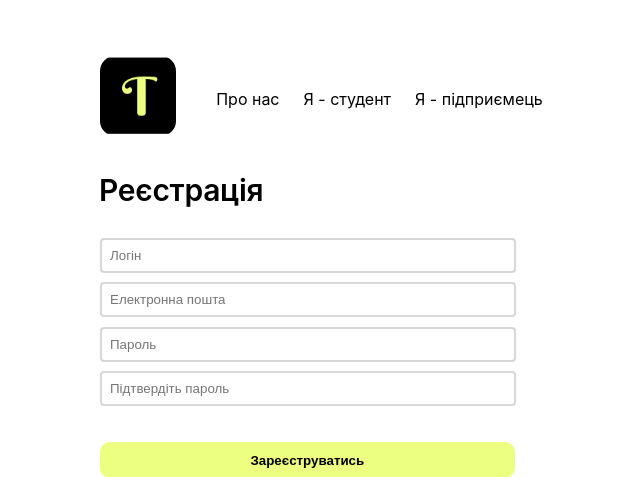
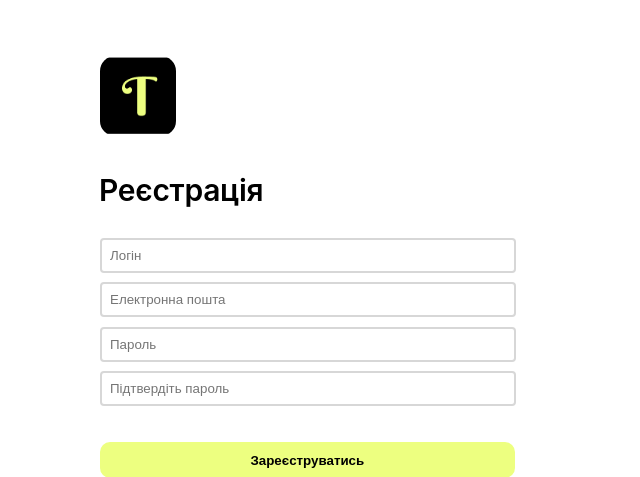
Before and after one commit to hromadianka/tutory, a Django app: page /signup in a window 1280 px wide. Shown: the top 477 px of the page, without its empty margins (68-708 px from the left). Run offline with Django 4.2, Linux system fonts and the light colour scheme.

Commit message:
Update signup.html

```diff
--- a/app/templates/signup.html
+++ b/app/templates/signup.html
@@ -3,18 +3,13 @@
 
 <html lang="en" xmlns="http://www.w3.org/1999/xhtml">
 <head>
-    <meta charset="utf-8" />
+    <meta charset="utf-8" content="width=device-width, initial-scale=1" name="viewport" />
     <title>Tutory</title>
     <link href="{% static "style.css" %}" rel="stylesheet" type="text/css">
 </head>
 <body>
     <header>
         <a href="/" style="margin-bottom: 0"><img id="logo" src="{% static "img/logo.png" %}" /></a>
-        <ul id="menuul">
-            <li id="menuli"><a href="/#about">Про нас</a></li>
-            <li id="menuli"><a href="/#student">Я - студент</a></li>
-            <li id="menuli"><a href="/#business">Я - підприємець</a></li>
-        </ul>
     </header><div><style>        @media (min-width: 650px) {
             h5 {
                 margin-left: 12em;
```
